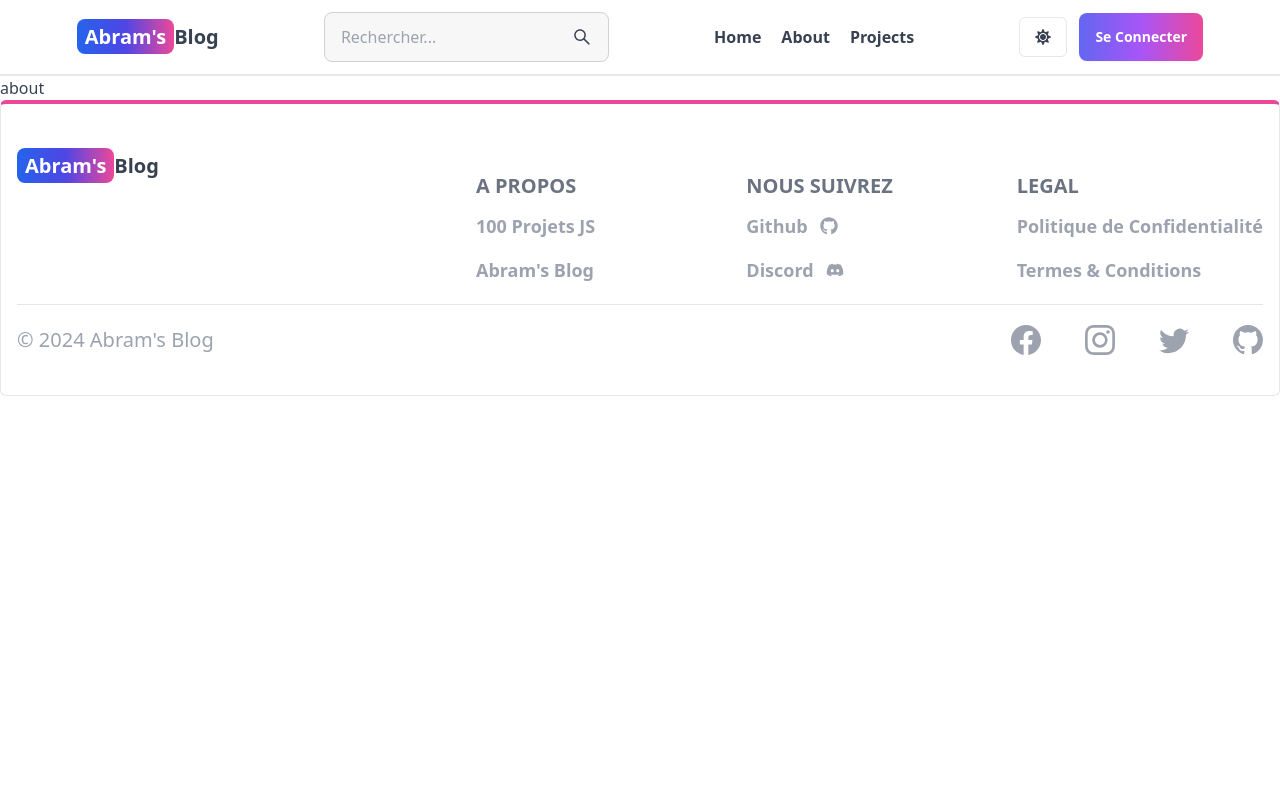
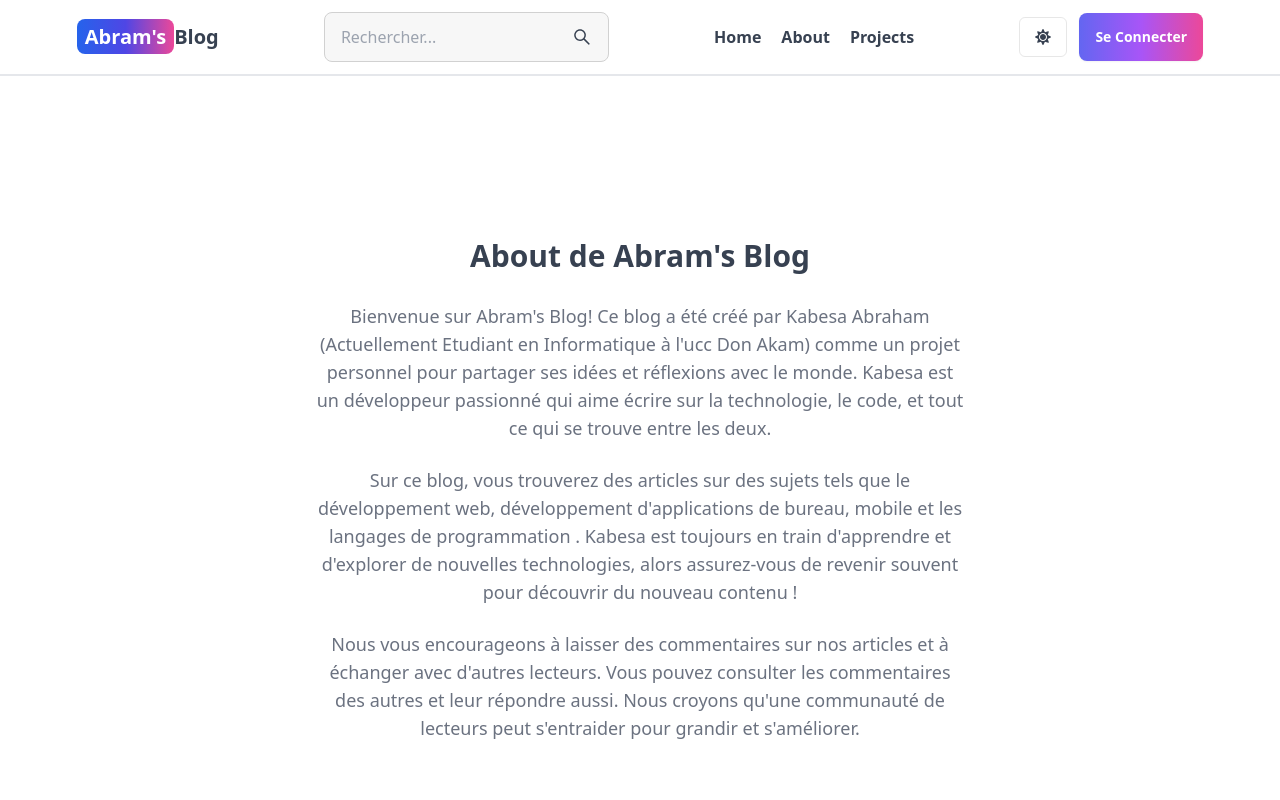
Before and after one commit to Kabesa-abraham/com.kabesaAbraham.MernBlog1.1, a React (Vite) app in the folder frontEnd/: page /about in a window 1280 px wide. Shown: the top 800 px of the page. Built offline with nearby package versions, Linux system fonts and the light colour scheme.

Commit message:
Création de l'interface About et Projects faite

```diff
--- a/frontEnd/src/Pages/About.jsx
+++ b/frontEnd/src/Pages/About.jsx
@@ -2,8 +2,30 @@ import React from 'react'
 
 const About = () => {
   return (
-    <div>
-      about
+    <div className='min-h-screen flex items-center justify-center' >
+      <div className='max-w-2xl mx-auto p-3 text-center' >
+        <div>
+          <h1 className='text-3xl font-semibold text-center my-7' >About de Abram's Blog</h1>
+          <div className='text-sm lg:text-lg text-gray-500 flex flex-col gap-6' >
+             <p>
+                Bienvenue sur  Abram's Blog! Ce blog a été créé par  Kabesa Abraham (Actuellement Etudiant en Informatique à l'ucc Don Akam) comme un projet personnel
+                pour partager ses idées et réflexions avec le monde. Kabesa est un développeur passionné qui aime écrire sur la technologie,
+                le code, et tout ce qui se trouve entre les deux.
+             </p>
+
+             <p>
+              Sur ce blog, vous trouverez des articles sur des sujets tels que le développement web,
+              développement d'applications de bureau, mobile et les langages de programmation . Kabesa est toujours en train d'apprendre et d'explorer de
+              nouvelles technologies, alors assurez-vous de revenir souvent pour découvrir du nouveau contenu !
+             </p>
+
+             <p>
+             Nous vous encourageons à laisser des commentaires sur nos articles et à échanger avec d'autres lecteurs. Vous pouvez consulter les commentaires
+             des autres et leur répondre aussi. Nous croyons qu'une communauté de lecteurs peut s'entraider pour grandir et s'améliorer.
+             </p>
+          </div>
+        </div>
+      </div>
     </div>
   )
 }
--- a/frontEnd/src/Pages/Projects.jsx
+++ b/frontEnd/src/Pages/Projects.jsx
@@ -1,9 +1,12 @@
 import React from 'react'
+import CalltoAction from '../Components/callToAction/CalltoAction'
 
 const Projects = () => {
   return (
-    <div>
-      projects
+    <div className='min-h-screen max-w-3xl mx-auto flex flex-col items-center justify-center gap-5 text-center ' >
+      <h1 className='text-3xl lg:text-5xl font-semibold' >Projets</h1>
+      <p className='text-gray-500' >Developper des projets fun et engageant en apprenant le HTML, CSS, JavaScript, React etc...; </p>
+      <CalltoAction/>
     </div>
   )
 }
--- a/frontEnd/src/Pages/Search.jsx
+++ b/frontEnd/src/Pages/Search.jsx
@@ -88,14 +88,14 @@ const Search = () => {
 
   const handleShowMore = async() =>{
     const numberOfPost = posts.length;
-    const startIndex = numberOfPost - 1;
+    //const startIndex = numberOfPost - 1;
 
-    const urlParams = new URLSearchParams(location.search);
-    urlParams.set('startIndex',startIndex);
-    const searchQuery = urlParams.toString();
+    // const urlParams = new URLSearchParams(location.search);
+    // urlParams.set('startIndex',startIndex);
+    // const searchQuery = urlParams.toString();
 
     try {
-      const res = await fetch(`/backend/post/getPosts?${searchQuery}`)
+      const res = await fetch(`/backend/post/getPosts?startIndex=${numberOfPost}`)
       if(!res.ok){
         return;
       }
```
Also changed, not shown: 1 other file (tests, documents, lock files or other folders).
